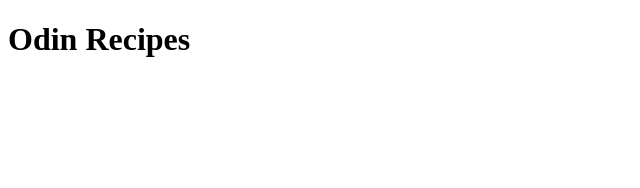
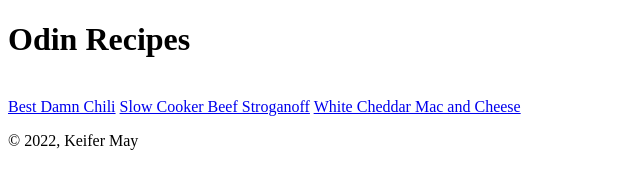
Before and after one commit to keifer-may/odin-recipes, a plain HTML site: page index.html in a window 1280 px wide. Shown: the whole page, without its empty margins (0-640 px from the left). Drawn offline with Linux system fonts and the light colour scheme.

Commit message:
Update footers & add images & descriptions
I updated and added footers to all pages that have javascript to
automatically update the year, this should be uniform.

I also added images and descriptions on each recipe page.

```diff
--- a/index.html
+++ b/index.html
@@ -6,5 +6,12 @@
 </head>
 <body>
     <h1> Odin Recipes</h1>
+    <br>
+    <a href="./recipes/best-damn-chili.html">Best Damn Chili</a>
+    <a href="./recipes/slow-cooker-beef-stroganoff.html">Slow Cooker Beef Stroganoff</a>
+    <a href="./recipes/white-cheddar-mac-and-cheese.html">White Cheddar Mac and Cheese</a>
 </body>
+<footer>
+    <p>&copy; <script>document.write(new Date().getFullYear());</script>, Keifer May</p>
+</footer>
 </html>
```
Also changed, not shown: recipes/best-damn-chili.html (+7 -0 lines), recipes/slow-cooker-beef-stroganoff.html (+7 -0 lines), recipes/white-cheddar-mac-and-cheese.html (+7 -0 lines).
